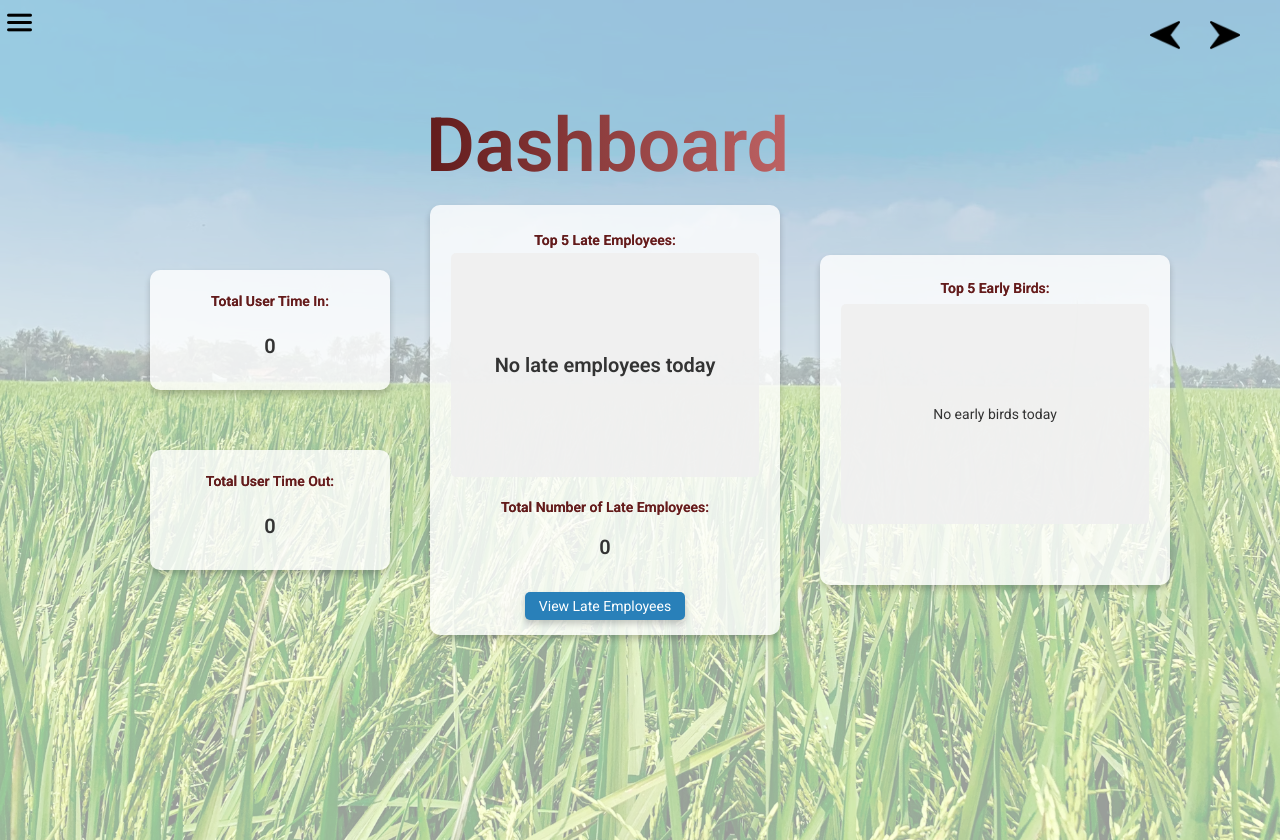
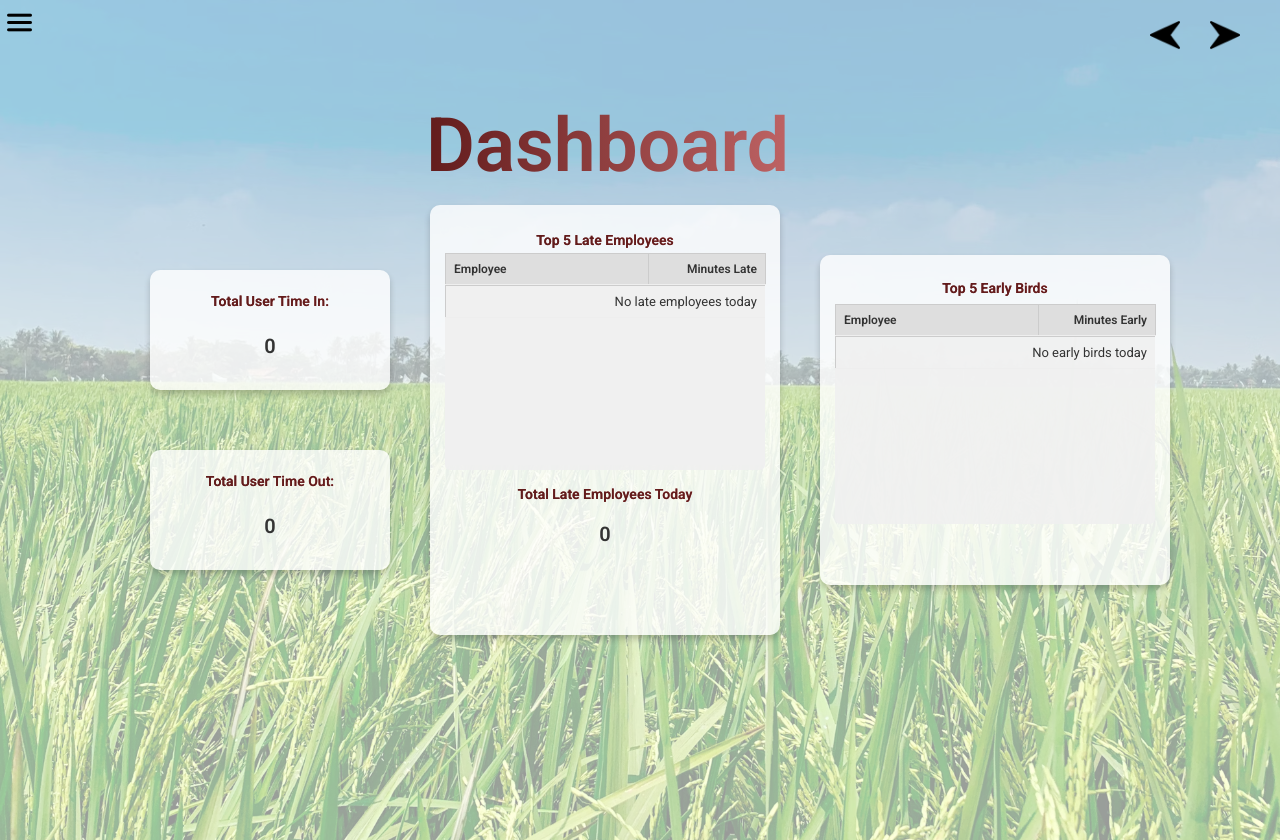
Before and after one commit to CharlesMataOfficial/Time_Keeping_System, a Django app: page /custom_admin_page/ in a window 1280 px wide. Run offline with Django 5.2, Linux system fonts and the light colour scheme; the visitor is signed in with stand-in values (Sample User, id 1); data comes from the database, SQL or seed files in the repository; data that the repository does not hold is empty.

Commit message:
Dashboard css

```diff
--- a/attendance/static/css/custom_admin_page.css
+++ b/attendance/static/css/custom_admin_page.css
@@ -288,17 +288,12 @@ h2 {
 
 /* Bigger Space for Late Employees Names */
 .late-employees-list {
-  width: 90%;
+  width: 100%;
   height: 500px; /* Gawing mas malaki ang height */
   background: rgba(240, 240, 240, 0.9);
-  border-radius: 5px;
-  display: flex;
-  justify-content: center;
-  align-items: center;
   font-size: 14px;
   color: #333;
   margin-bottom: 5px; /* Paliitin ang espasyo sa pagitan */
-  padding: 10px;
   overflow-y: auto; /* Enables scrolling if names exceed space */
 }
 
@@ -355,17 +350,11 @@ h2 {
 
 /* Bigger Space for Early Birds Names */
 .early-birds-list {
-  width: 90%;
+  width: 100%;
   height: 200px;
-  background: rgba(240, 240, 240, 0.9);
-  border-radius: 5px;
-  display: flex;
-  justify-content: center;
-  align-items: center;
   font-size: 14px;
   color: #333;
   margin-bottom: 8px;
-  padding: 10px;
   overflow-y: auto; /* Enables scrolling if names exceed space */
 }
 
@@ -1225,3 +1214,143 @@ select option:checked {
     .attendance-dropdown-container button:hover {
       background-color: #0056b3;
     }
+
+/* Add these styles at the end of your file */
+
+/* Dashboard tables styling */
+.dashboard-table {
+  width: 100%;
+  border-collapse: collapse;
+  margin: 0;
+  background-color: rgba(240, 240, 240, 0.9);
+  border-radius: 5px;
+  table-layout: fixed; /* This helps maintain column widths */
+}
+
+.dashboard-table th,
+.dashboard-table td {
+  padding: 8px;
+  text-align: left;
+  border-bottom: 1px solid rgba(220, 220, 220, 0.5);
+}
+
+.dashboard-table th {
+  background-color: rgba(220, 220, 220, 0.9);
+  color: #333;
+  font-size: 12px;
+  font-weight: bold;
+}
+
+.dashboard-table td {
+  font-size: 13px;
+}
+
+/* Fix the column widths */
+.dashboard-table th:first-child,
+.dashboard-table td:first-child {
+  width: 65%; /* Name column takes 65% of the width */
+}
+
+.dashboard-table th:last-child,
+.dashboard-table td:last-child {
+  width: 35%; /* Minutes column takes 35% of the width */
+  text-align: right; /* Right align the minutes */
+}
+
+.dashboard-table .minutes {
+  font-weight: bold;
+}
+
+.dashboard-table .late {
+  color: #e74c3c;
+}
+
+.dashboard-table .early {
+  color: #2ecc71;
+}
+
+/* Fix scrolling container display */
+.late-employees-list,
+.early-birds-list {
+  max-height: 180px;
+  overflow-y: auto;
+}
+
+/* Fix table displays within scrolling containers */
+.late-employees-list table,
+.early-birds-list table {
+  width: 100%;
+}
+
+/* Update dashboard table styling for better alignment */
+.dashboard-table {
+  width: 100%;
+  border-collapse: collapse;
+  table-layout: fixed;
+}
+
+/* Make sure the table header is properly styled */
+.dashboard-table thead {
+  display: table;
+  width: 100%;
+  table-layout: fixed;
+}
+
+/* Set the table body to match the header */
+.dashboard-table tbody {
+  display: block;
+  overflow-y: auto;
+  width: 100%;
+  max-height: 180px;
+}
+
+/* Ensure table rows maintain proper width */
+.dashboard-table tbody tr {
+  display: table;
+  width: 100%;
+  table-layout: fixed;
+}
+
+/* Cell styling */
+.dashboard-table th,
+.dashboard-table td {
+  padding: 8px;
+  border-bottom: 1px solid #eee;
+  overflow: hidden;
+  text-overflow: ellipsis;
+}
+
+/* Set column widths */
+.dashboard-table th:first-child,
+.dashboard-table td:first-child {
+  width: 65%;
+}
+
+.dashboard-table th:last-child,
+.dashboard-table td:last-child {
+  width: 35%;
+  text-align: right;
+}
+
+/* Other styling */
+.dashboard-table th {
+  background-color: rgba(220, 220, 220, 0.9);
+  color: #333;
+  font-size: 12px;
+  font-weight: bold;
+  position: sticky;
+  top: 0;
+  z-index: 1;
+}
+
+.dashboard-table .minutes {
+  font-weight: bold;
+}
+
+.dashboard-table .late {
+  color: #e74c3c;
+}
+
+.dashboard-table .early {
+  color: #2ecc71;
+}
--- a/attendance/static/js/custom_admin_page.js
+++ b/attendance/static/js/custom_admin_page.js
@@ -46,46 +46,48 @@ function loadDashboardData() {
   fetch("/dashboard-data/")
     .then((response) => response.json())
     .then((data) => {
-      // Update total time in and time out counts
+      // Display total counts
       document.getElementById("total-time-in").textContent = data.today_entries.length;
+
       const timeOutCount = data.today_entries.filter(entry => entry.time_out).length;
       document.getElementById("total-time-out").textContent = timeOutCount;
 
-      // Update late employees count
-      const lateCountElement = document.querySelector(".total-late-employees");
-      if (lateCountElement) {
-        lateCountElement.innerHTML = `
-          <h2>Total Number of Late Employees:</h2>
-          <p id="total-late-count">${data.late_count}</p>
-        `;
-      }
+      // Display late count
+      document.getElementById("total-late-count").textContent = data.late_count;
 
-      // Display late employees
+      // Display late employees in table format
       const lateEmployeesList = document.querySelector(".late-employees-list");
       lateEmployeesList.innerHTML = "";
 
       if (data.top_late.length === 0) {
-        lateEmployeesList.innerHTML = "<p>No late employees today</p>";
+        lateEmployeesList.innerHTML = "<tr><td colspan='2'>No late employees today</td></tr>";
       } else {
         data.top_late.forEach((employee) => {
-          // Use the minutes_diff value from the server
-          const minutesLate = Math.abs(Math.round(employee.minutes_diff || 0));
-          lateEmployeesList.innerHTML += `<p>${employee.name}: ${minutesLate} mins late</p>`;
+          const minutes = Math.abs(Math.round(employee.minutes_diff || 0));
+          lateEmployeesList.innerHTML += `
+            <tr>
+              <td>${employee.name}</td>
+              <td class="minutes late">${minutes} mins</td>
+            </tr>
+          `;
         });
       }
 
-      // Display early birds
+      // Display early birds in table format
       const earlyBirdsList = document.querySelector(".early-birds-list");
       earlyBirdsList.innerHTML = "";
 
       if (data.top_early.length === 0) {
-        earlyBirdsList.innerHTML = "<p>No early birds today</p>";
+        earlyBirdsList.innerHTML = "<tr><td colspan='2'>No early birds today</td></tr>";
       } else {
         data.top_early.forEach((employee) => {
-          // For early birds, the minutes_diff will be negative or 0
-          // Take absolute value to show as "minutes early"
-          const minutesEarly = Math.abs(Math.round(employee.minutes_diff || 0));
-          earlyBirdsList.innerHTML += `<p>${employee.name}: ${minutesEarly} mins early</p>`;
+          const minutes = Math.abs(Math.round(employee.minutes_diff || 0));
+          earlyBirdsList.innerHTML += `
+            <tr>
+              <td>${employee.name}</td>
+              <td class="minutes early">${minutes} mins</td>
+            </tr>
+          `;
         });
       }
     })
--- a/attendance/templates/custom_admin_page.html
+++ b/attendance/templates/custom_admin_page.html
@@ -129,23 +129,36 @@
           </div>
         </div>
         <div class="top-late-employees-container">
-          <h2>Top 5 Late Employees:</h2>
-          <div class="late-employees-list">
-            <p></p>
-          </div>
+          <h2>Top 5 Late Employees</h2>
+          <table class="dashboard-table">
+            <thead>
+              <tr>
+                <th>Employee</th>
+                <th>Minutes Late</th>
+              </tr>
+            </thead>
+            <tbody class="late-employees-list">
+              <!-- Will be populated by JavaScript -->
+            </tbody>
+          </table>
           <div class="total-late-employees">
-            <h2>Total Number of Late Employees:</h2>
+            <h2>Total Late Employees Today</h2>
             <p id="total-late-count">0</p>
           </div>
-          <button class="view-late-button" onclick="viewLateEmployees()">
-            View Late Employees
-          </button>
         </div>
         <div class="top-early-birds-container">
-          <h2>Top 5 Early Birds:</h2>
-          <div class="early-birds-list">
-            <p></p>
-          </div>
+          <h2>Top 5 Early Birds</h2>
+          <table class="dashboard-table">
+            <thead>
+              <tr>
+                <th>Employee</th>
+                <th>Minutes Early</th>
+              </tr>
+            </thead>
+            <tbody class="early-birds-list">
+              <!-- Will be populated by JavaScript -->
+            </tbody>
+          </table>
         </div>
       </div>
     </div>
```
